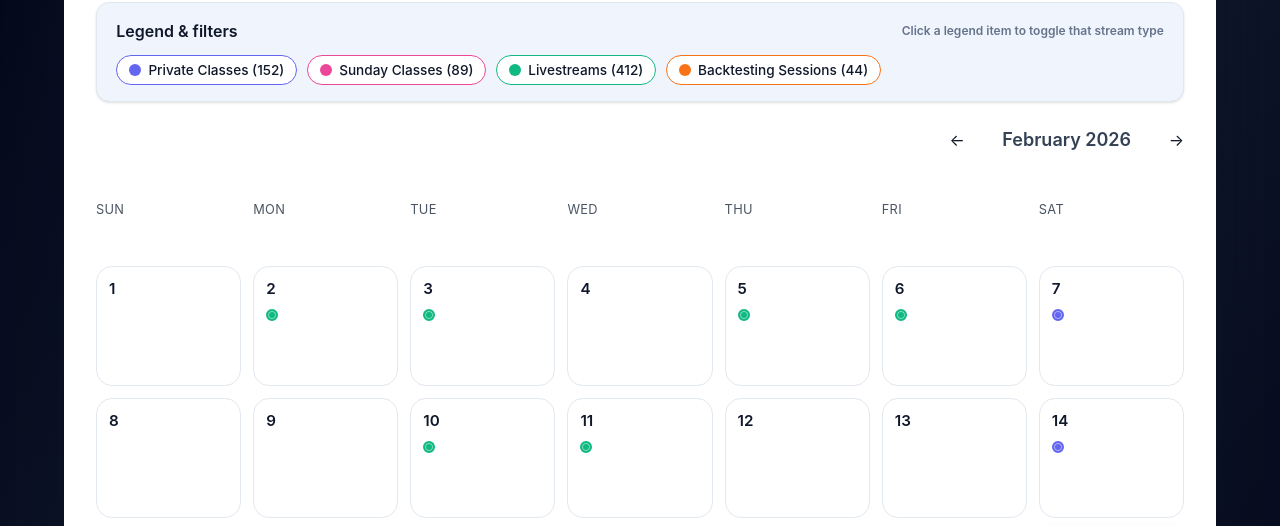
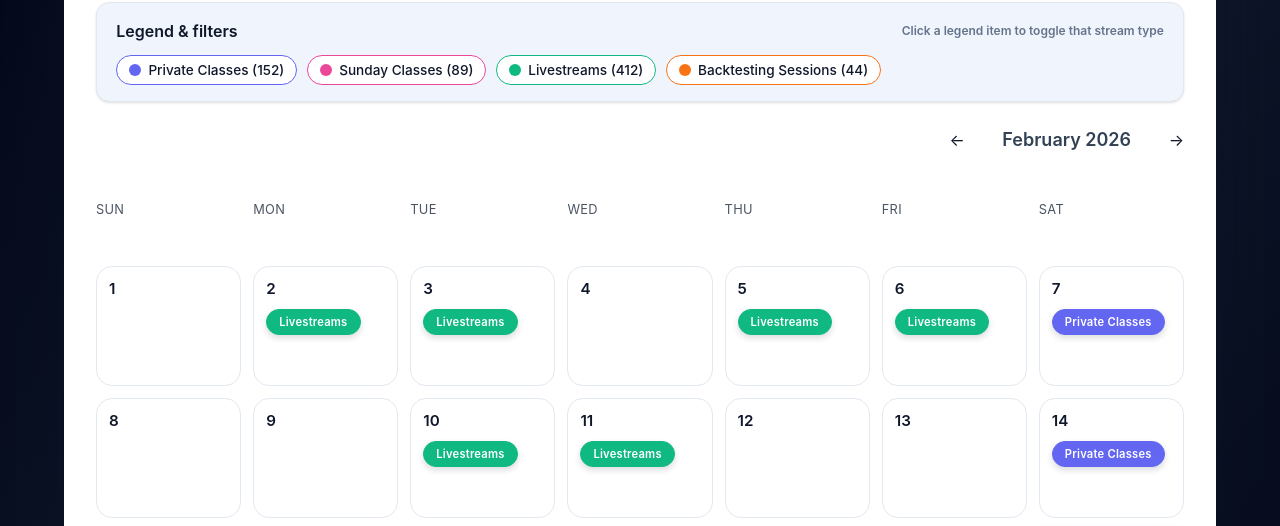
Before and after one commit to bravo142/DodgysDD-Calendar, a website with bundled scripts: page index.html in a window 1280 px wide. Shown: the part 274-800 px from the top of the page. Built offline with nearby package versions, Linux system fonts and the light colour scheme; a script that the page names is missing.

Commit message:
Refactor stream button styling and structure. Updated button class from 'dot' to 'dot-pill' in index.html for improved visual consistency, and added a label span for better accessibility. Enhanced CSS styles for the new button class to improve appearance and interaction effects.

```diff
--- a/index.html
+++ b/index.html
@@ -135,12 +135,14 @@
             v-for="stream in day.streams"
             :key="stream['youtube url']"
             type="button"
-            class="dot"
-            :class="{ 'dot-watched': isWatched(stream), 'has-extra': stream['extra notes'] }"
+            class="dot-pill"
+            :class="{ 'dot-pill--watched': isWatched(stream), 'has-extra': stream['extra notes'] }"
             :style="dotStyle(stream)"
             @click="openStream(stream)"
             :aria-label="stream.type + (stream['extra notes'] ? ' • ' + stream['extra notes'] : '')"
-          ></button>
+          >
+            <span class="dot-pill__label">{{ stream.type }}</span>
+          </button>
         </div>
       </article>
     </div>
--- a/styles.css
+++ b/styles.css
@@ -170,32 +170,39 @@ body.modal-open {
   margin-top: 0.25rem;
 }
 
-.day-dots .dot {
-  width: 12px;
-  height: 12px;
-  border-radius: 50%;
-  border: 2px solid var(--border);
-  background-color: var(--dot-color, #6366f1);
-  box-shadow: inset 0 0 0 1px rgba(255, 255, 255, 0.5);
-  position: relative;
+.day-dots .dot-pill {
+  border: 1px solid transparent;
+  border-radius: 999px;
+  padding: 0.15rem 0.75rem;
+  font-size: 0.7rem;
+  font-weight: 600;
+  letter-spacing: 0.02em;
+  display: inline-flex;
+  align-items: center;
+  justify-content: center;
+  gap: 0.25rem;
+  min-width: 85px;
+  height: 26px;
   cursor: pointer;
-  transition: opacity 0.25s ease;
+  transition: transform 0.15s ease, opacity 0.2s ease;
+  color: #fff;
+  box-shadow: 0 3px 6px rgba(15, 23, 42, 0.15);
 }
 
-.day-dots .dot.has-extra::after {
-  content: '';
-  position: absolute;
-  inset: 2px;
-  border: 1px solid rgba(255, 255, 255, 0.8);
-  border-radius: 50%;
+.day-dots .dot-pill.has-extra {
+  box-shadow: 0 0 0 2px rgba(255, 255, 255, 0.4);
 }
 
-.day-dots .dot.dot-watched {
-  opacity: 0.35;
+.dot-pill__label {
+  white-space: nowrap;
 }
 
-.day-dots .dot:hover {
-  transform: scale(1.2);
+.day-dots .dot-pill--watched {
+  opacity: 0.4;
+}
+
+.day-dots .dot-pill:hover {
+  transform: translateY(-1px);
 }
 
 .modal-backdrop {
```
